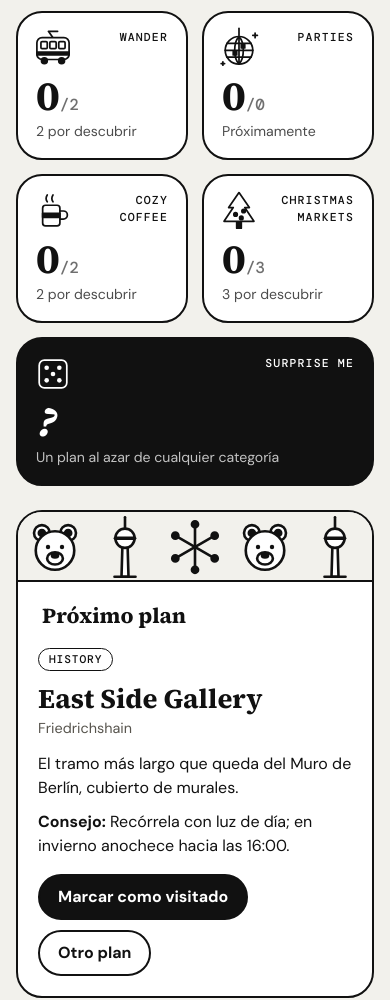
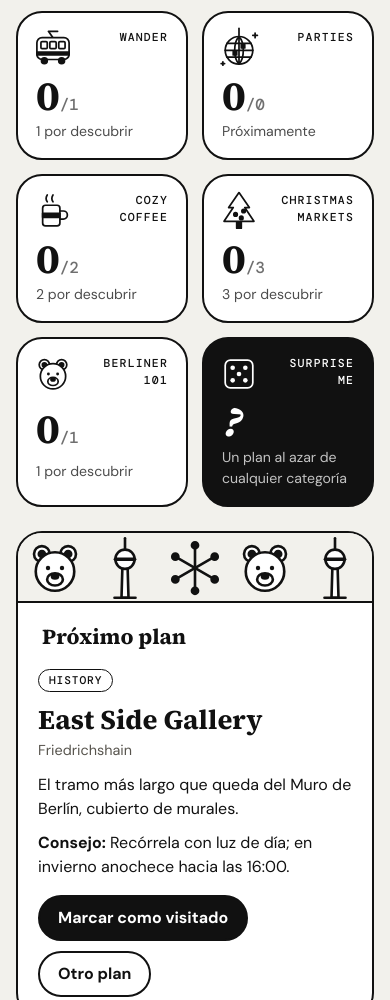
Before and after one commit to nataliabitacora/berlin-invierno, a plain HTML site: page index.html in a window 390 px wide. Shown: the part 1097-2097 px from the top of the page. Drawn offline with nearby package versions, Linux system fonts and the light colour scheme.

Commit message:
Nueva categoría Berliner 101 con la Currywurst
Co-Authored-By: Claude Opus 5.5 <noreply@anthropic.com>

```diff
--- a/dibujos.js
+++ b/dibujos.js
@@ -100,5 +100,6 @@ const DIBUJO_CATEGORIA = {
   "wander": "tranvia",
   "parties": "bola",
   "cozy-coffee": "taza",
-  "christmas-markets": "arbol"
+  "christmas-markets": "arbol",
+  "berliner-101": "oso"
 };
--- a/lugares.js
+++ b/lugares.js
@@ -1,5 +1,5 @@
 // Datos de los lugares. Para añadir uno nuevo, copia un bloque { ... } y edítalo.
-// categoria: "history" | "arts-culture" | "wander" | "parties" | "cozy-coffee" | "christmas-markets"
+// categoria: "history" | "arts-culture" | "wander" | "parties" | "cozy-coffee" | "christmas-markets" | "berliner-101"
 const LUGARES = [
   {
     nombre: "Mercado navideño del Palacio de Charlottenburg",
@@ -73,7 +73,7 @@ const LUGARES = [
   },
   {
     nombre: "Currywurst en un Imbiss",
-    categoria: "wander",
+    categoria: "berliner-101",
     barrio: "Toda la ciudad",
     descripcion: "Salchicha con salsa de curry y kétchup: el clásico callejero de Berlín.",
     consejo: "Pídela 'mit Pommes' (con patatas fritas)."
@@ -93,5 +93,6 @@ const CATEGORIAS = {
   "wander": "Wander",
   "parties": "Parties",
   "cozy-coffee": "Cozy Coffee",
-  "christmas-markets": "Christmas Markets"
+  "christmas-markets": "Christmas Markets",
+  "berliner-101": "Berliner 101"
 };
--- a/style.css
+++ b/style.css
@@ -200,7 +200,7 @@ button { font: inherit; color: inherit; cursor: pointer; }
 .contador-numero { font-family: var(--serif); font-weight: 700; font-size: 2.6rem; line-height: 1.1; font-variant-numeric: tabular-nums; }
 .contador-numero small { font-family: var(--mono); font-size: 1rem; font-weight: 500; opacity: .6; }
 .contador-pie { font-size: .88rem; opacity: .75; }
-.contador-sorpresa { grid-column: span 2; background: var(--tinta); color: var(--blanco); --relleno: var(--tinta); }
+.contador-sorpresa { background: var(--tinta); color: var(--blanco); --relleno: var(--tinta); }
 .contador-sorpresa .contador-numero { font-style: italic; }
 
 /* --- Cajas --- */
@@ -422,13 +422,14 @@ button { font: inherit; color: inherit; cursor: pointer; }
 /* ================= Responsive ================= */
 @media (max-width: 980px) {
   .contadores { grid-template-columns: repeat(3, minmax(0, 1fr)); }
-  .contador-sorpresa { grid-column: 1 / -1; }
+  .contador-sorpresa { grid-column: span 2; }
   .columnas, .adviento { grid-template-columns: minmax(0, 1fr); }
   .caja-plan { position: static; order: -1; }
   .arbol-caja { position: static; }
 }
 @media (max-width: 600px) {
   .contadores { grid-template-columns: repeat(2, minmax(0, 1fr)); }
+  .contador-sorpresa { grid-column: auto; }
   .puertas { grid-template-columns: repeat(4, minmax(0, 1fr)); gap: 8px; }
   .menu a:not(.menu-logo) { display: none; }
   .etiqueta-barrio { display: none; }
```
